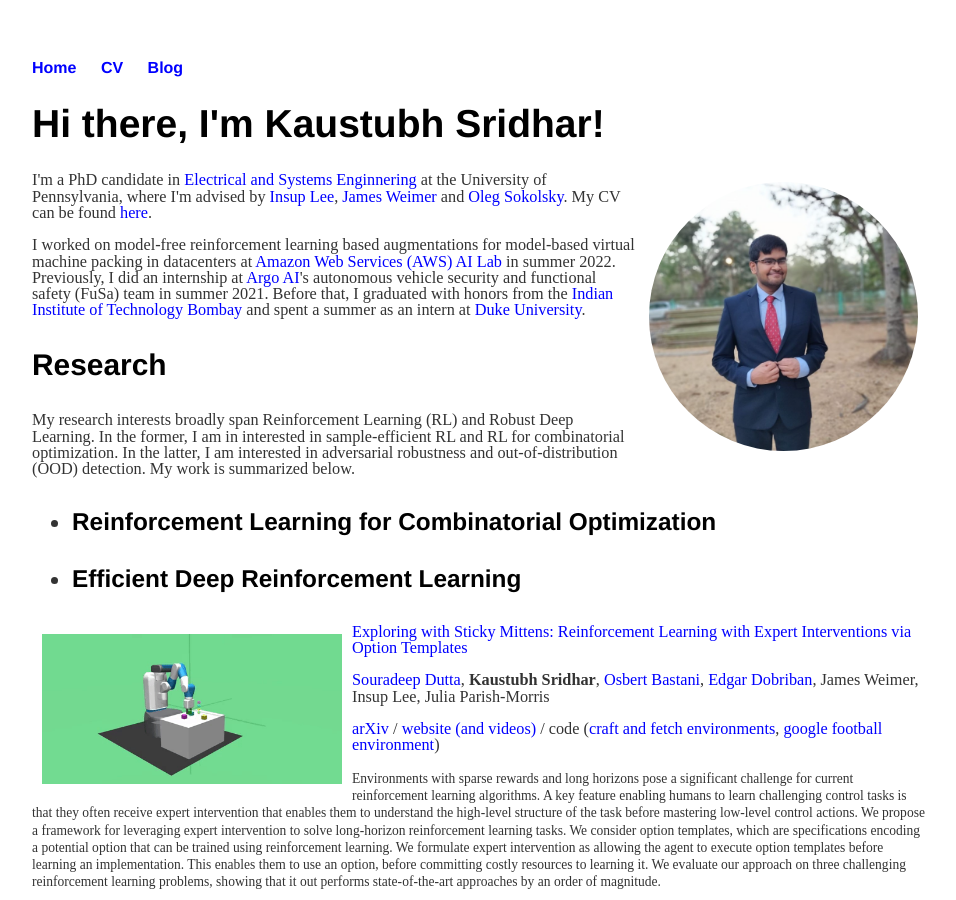
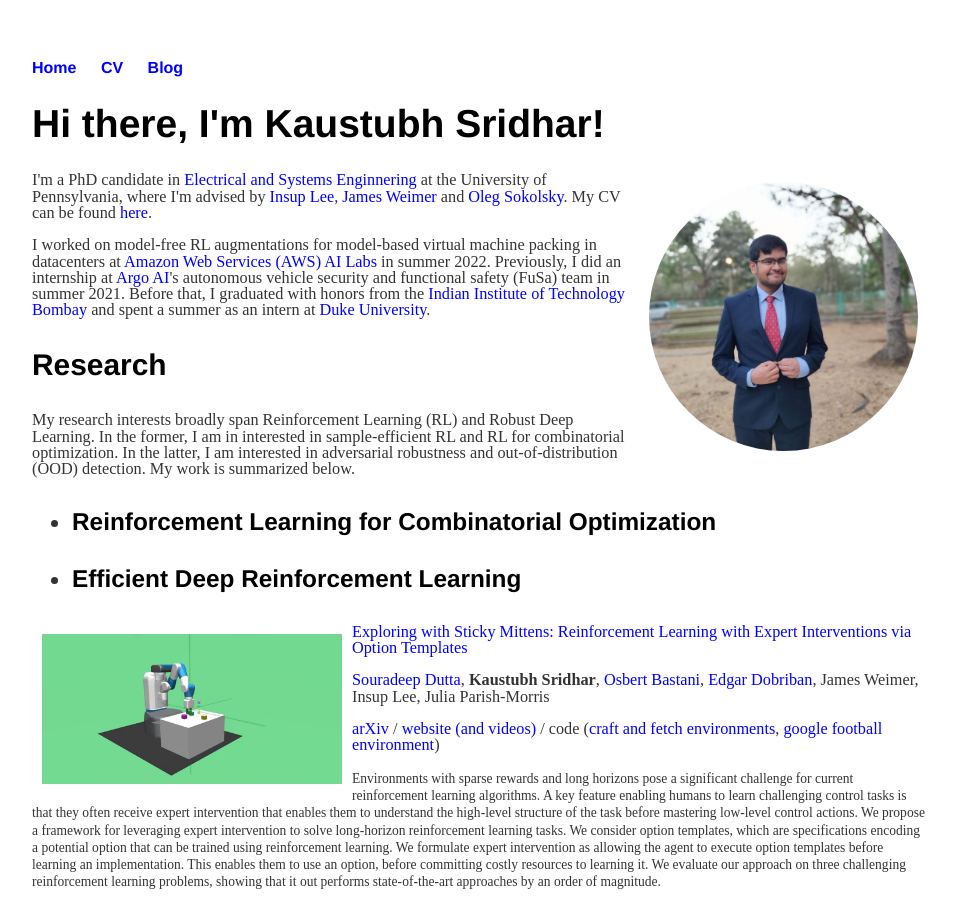
Before and after one commit to kaustubhsridhar/kaustubhsridhar_old.github.io, a Jekyll site: the page built from index.html, in a window 1280 px wide and 900 px high. Shown: the whole window, without its empty margins (160-1116 px from the left). Built offline with Jekyll 4.4.1, drawn with Linux system fonts in a browser that asks for light colours.

Commit message:
Update index.html

```diff
--- a/index.html
+++ b/index.html
@@ -13,7 +13,7 @@ title: Welcome To My Homepage
 	<p>I'm a PhD candidate in <a href="https://www.ese.upenn.edu/">Electrical and Systems Enginnering</a> at the University of Pennsylvania, where I'm advised by <a href="https://www.cis.upenn.edu/~lee/home/index.shtml">Insup Lee</a>, <a href="https://www.seas.upenn.edu/~weimerj/research.html">James Weimer</a> and <a href="https://www.seas.upenn.edu/directory/profile.php?ID=91">Oleg Sokolsky</a>.
 	My CV can be found <a href="https://kaustubhsridhar.github.io/cv.pdf">here</a>.</p>
 
-	<p>I worked on model-free reinforcement learning based augmentations for model-based virtual machine packing in datacenters at <a href="https://aws.amazon.com/machine-learning/ai-services/">Amazon Web Services (AWS) AI Lab</a> in summer 2022. Previously, I did an internship at <a href="https://www.argo.ai/">Argo AI</a>'s autonomous vehicle security and functional safety (FuSa) team in summer 2021. Before that, I graduated with honors from the <a href="https://www.iitb.ac.in/">Indian Institute of Technology Bombay</a> and spent a summer as an intern at <a href="https://ece.duke.edu/">Duke University</a>.</p>
+	<p>I worked on model-free RL augmentations for model-based virtual machine packing in datacenters at <a href="https://aws.amazon.com/machine-learning/ai-services/">Amazon Web Services (AWS) AI Labs</a> in summer 2022. Previously, I did an internship at <a href="https://www.argo.ai/">Argo AI</a>'s autonomous vehicle security and functional safety (FuSa) team in summer 2021. Before that, I graduated with honors from the <a href="https://www.iitb.ac.in/">Indian Institute of Technology Bombay</a> and spent a summer as an intern at <a href="https://ece.duke.edu/">Duke University</a>.</p>
 
 	<h3>Research</h3>
 	<p>My research interests broadly span Reinforcement Learning (RL) and Robust Deep Learning. In the former, I am in interested in sample-efficient RL and RL for combinatorial optimization. In the latter, I am interested in adversarial robustness and out-of-distribution (OOD) detection. My work is summarized below.</p>
```
